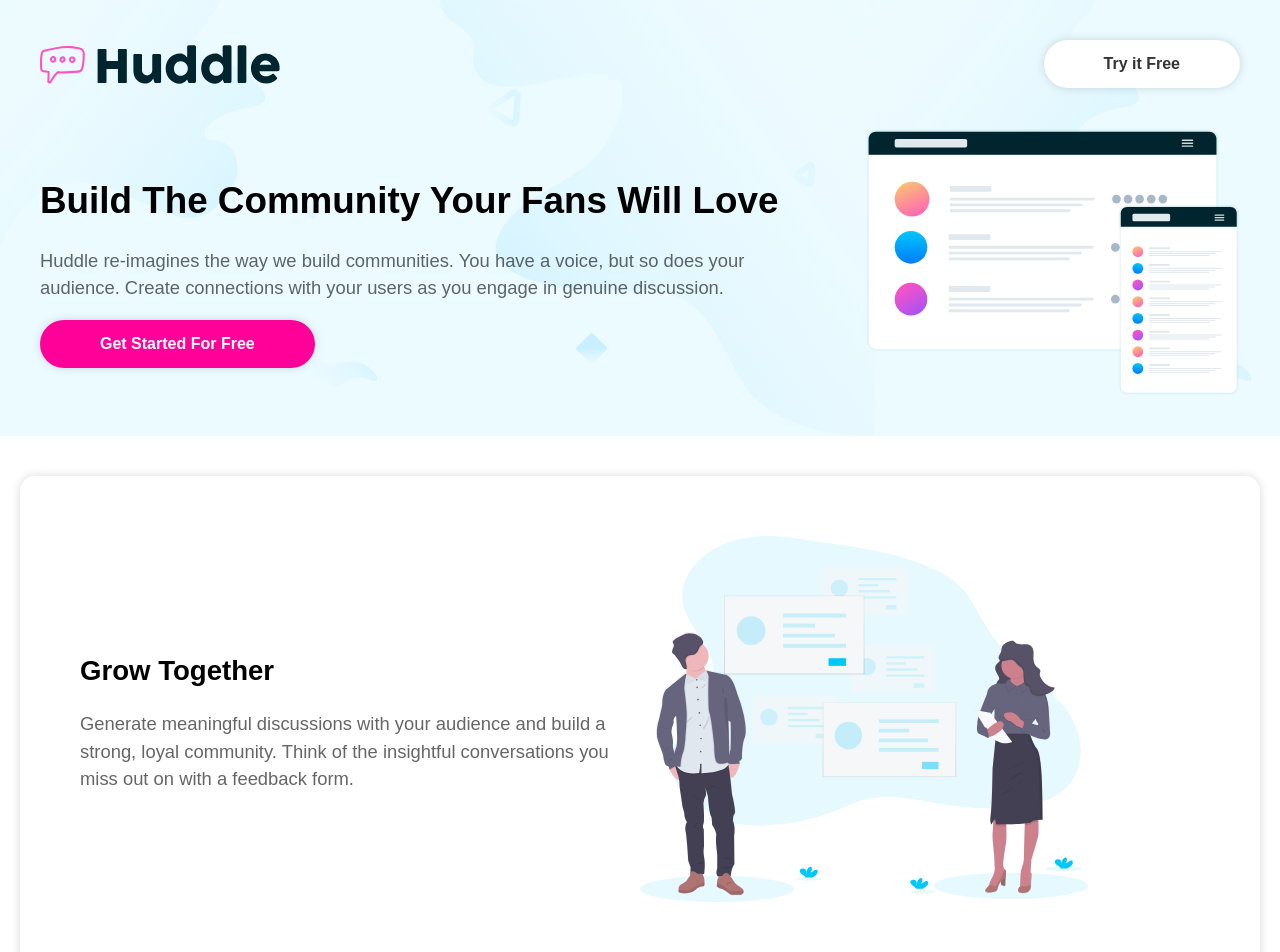
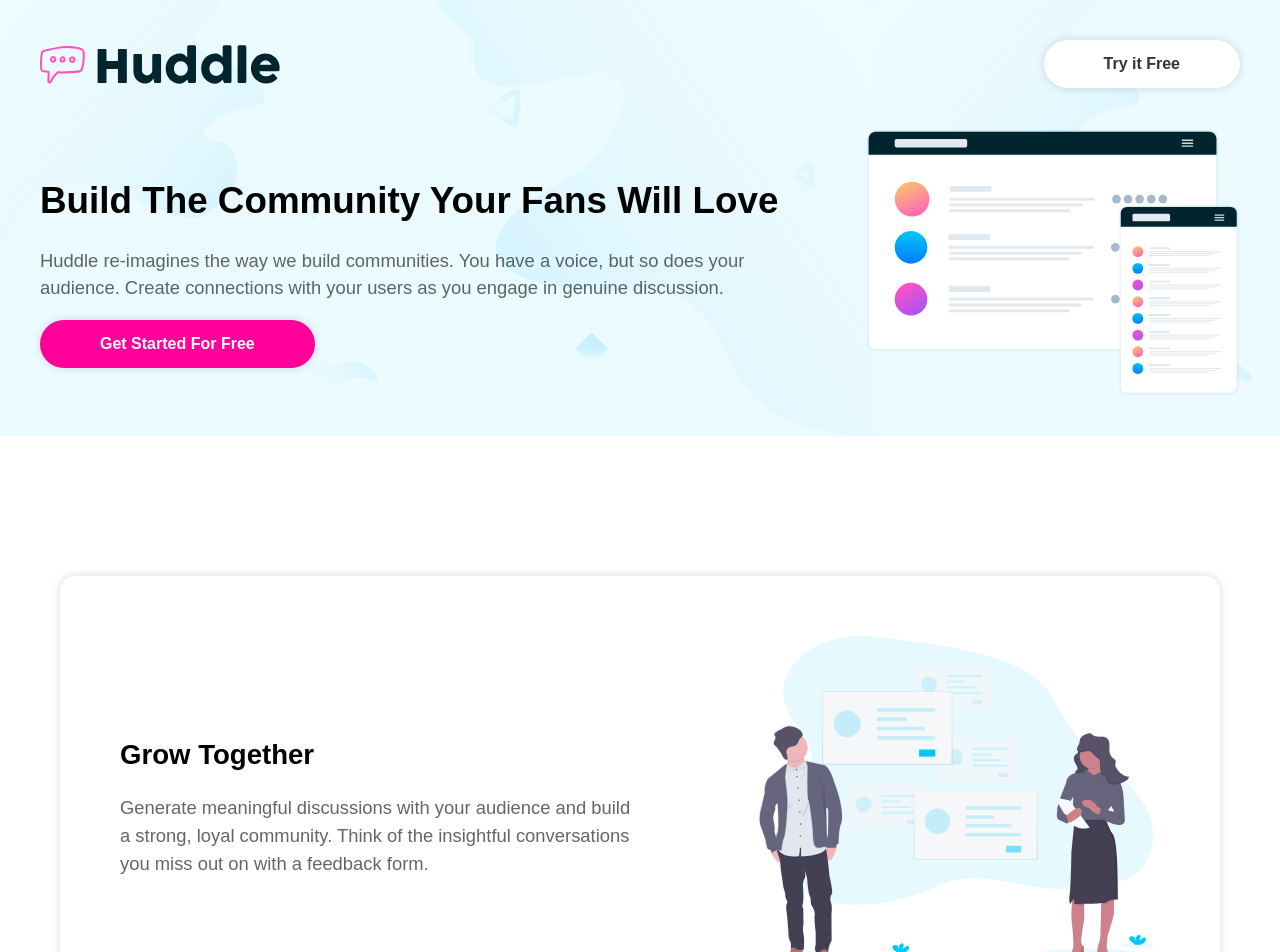
Before and after one commit to evansanchez963/huddle-landing-page, a React (Vite) app: page / in a window 1280 px wide. Shown: the top 952 px of the page. Built offline with nearby package versions, Linux system fonts and the light colour scheme.

Commit message:
Fix card image alignment in main content section

```diff
--- a/src/components/Card.jsx
+++ b/src/components/Card.jsx
@@ -2,7 +2,10 @@ import { StyledCard } from "./styles/Card.styled";
 
 export default function Card({ item: { id, title, body, image } }) {
   return (
-    <StyledCard layout={id % 2 === 0 && "row-reverse"}>
+    <StyledCard
+      layout={id % 2 === 0 && "row-reverse"}
+      float={id % 2 === 0 && "none"}
+    >
       <div>
         <h2>{title}</h2>
         <p>{body}</p>
--- a/src/components/styles/Card.styled.js
+++ b/src/components/styles/Card.styled.js
@@ -12,6 +12,7 @@ export const StyledCard = styled.div`
 
   img {
     width: 80%;
+    float: ${({ float }) => float || "right"};
   }
 
   & > div {
--- a/src/components/styles/Container.styled.js
+++ b/src/components/styles/Container.styled.js
@@ -2,6 +2,6 @@ import styled from "styled-components";
 
 export const Container = styled.div`
   max-width: 100%;
-  padding: 0 20px;
+  padding: 100px 60px;
   margin: 0 auto;
 `;
```
